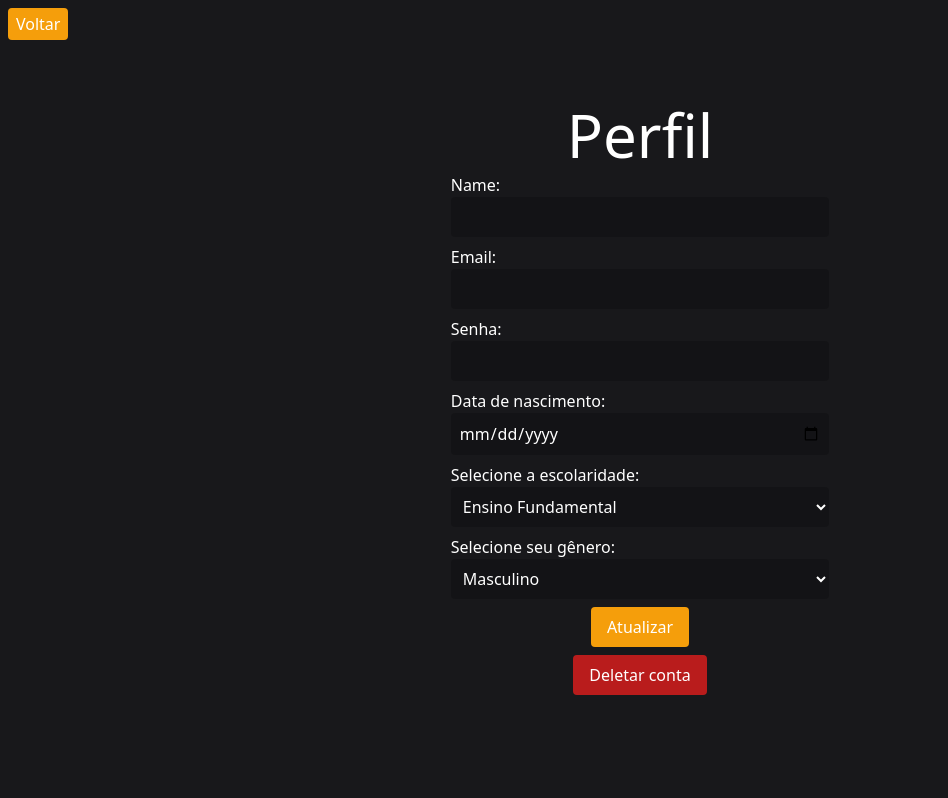
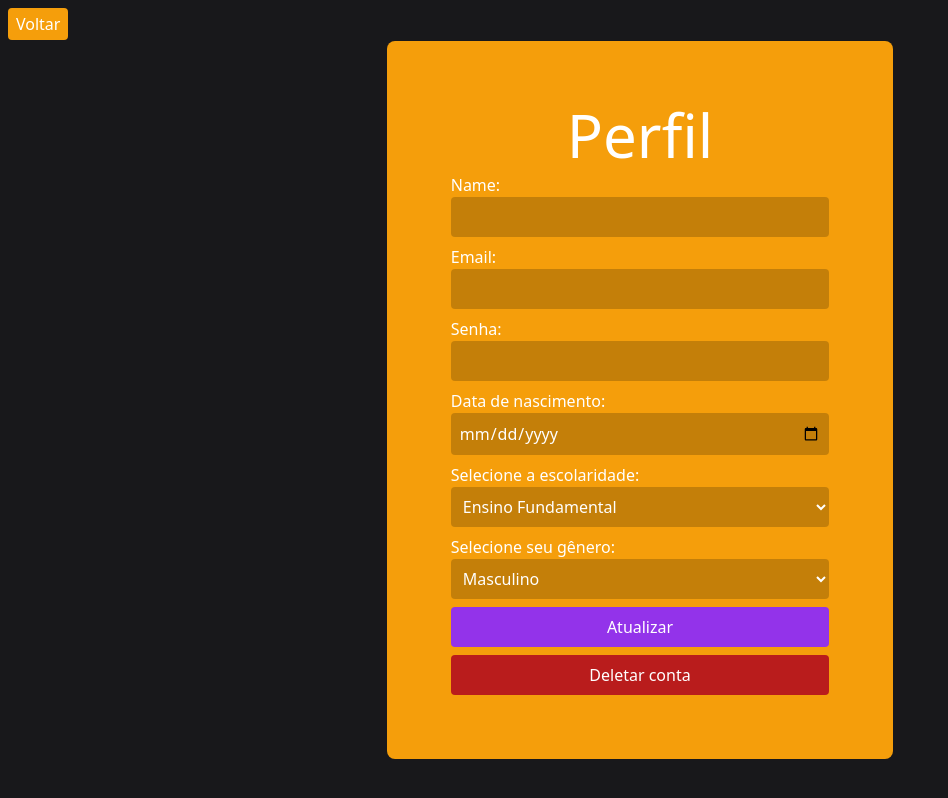
Before and after one commit to Lucassimaog6/PIT, a React (Vite) app in the folder FrontEnd/: page /profile in a window 1280 px wide. Shown: the whole page, without its empty margins (0-948 px from the left). Built offline with nearby package versions, Linux system fonts and the light colour scheme; no server answers.

Commit message:
Update index.jsx

```diff
--- a/FrontEnd/src/Pages/Profile/index.jsx
+++ b/FrontEnd/src/Pages/Profile/index.jsx
@@ -78,7 +78,7 @@ export default function Profile() {
             <button className='absolute top-2 left-2 bg-amber-500 py-1 px-2 rounded'
                     onClick={() => navigate('/home')}>Voltar
             </button>
-            <main className='flex flex-col gap-2'>
+            <main className='flex flex-col gap-2 p-16 bg-amber-500 rounded-lg'>
                 <h1 className='text-6xl text-center'>Perfil</h1>
                 <label htmlFor='name'>
                     Name:
@@ -158,14 +158,14 @@ export default function Profile() {
 
                 <button
                     onClick={handleUpdate}
-                    className='bg-amber-500 mx-auto w-fit px-4 py-2 rounded'
+                    className='bg-purple-600 px-4 py-2 rounded'
                 >
                     Atualizar
                 </button>
 
                 <button
                     onClick={handleDelete}
-                    className='bg-red-700 mx-auto w-fit px-4 py-2 rounded'
+                    className='bg-red-700 px-4 py-2 rounded'
                 >
                     Deletar conta
                 </button>
```
